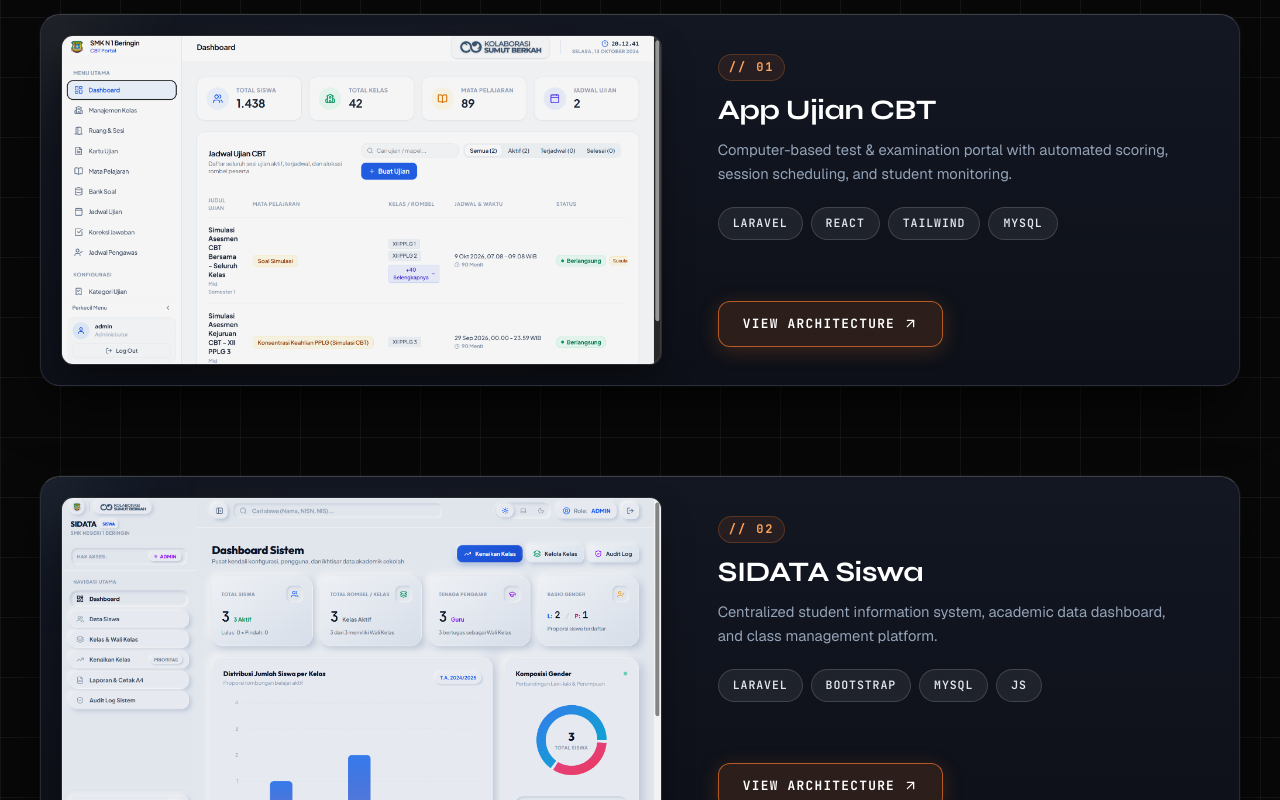
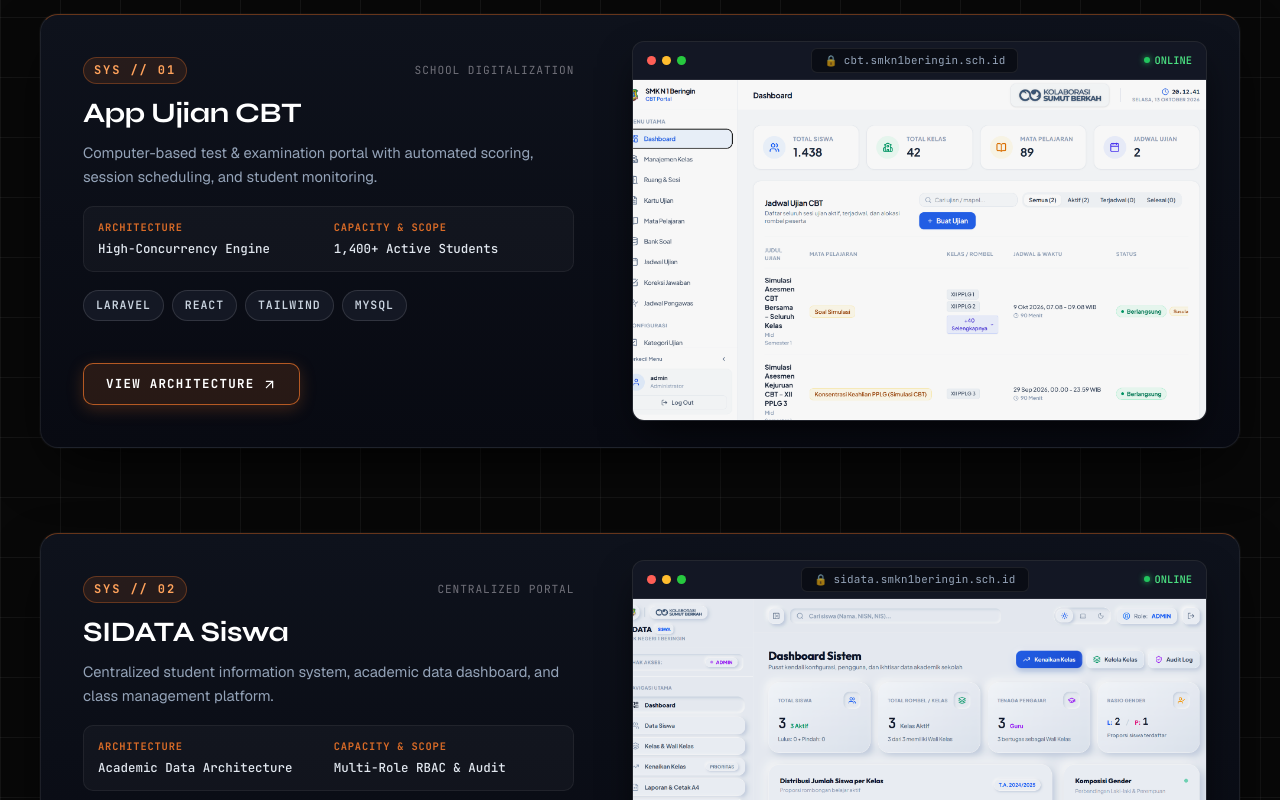
Before and after one commit to Sekiyyyyy/Portofolio, a React (Vite) app: page / in a window 1280 px wide. Shown: the part 2020-2820 px from the top of the page. Built offline with nearby package versions, Linux system fonts and the light colour scheme; no server answers.

Commit message:
perf(projects): workstation card theme with zero lag and dark browser bezel

```diff
--- a/src/components/ProjectsSection.tsx
+++ b/src/components/ProjectsSection.tsx
@@ -1,9 +1,8 @@
-import React, { useRef, useState, useEffect } from 'react';
+import React, { useRef, useEffect } from 'react';
 import gsap from 'gsap';
 import { ScrollTrigger } from 'gsap/ScrollTrigger';
 import { portfolioData } from '../data/portfolioData';
 import { ArrowUpRight } from 'lucide-react';
-import { GlowCard } from '@/components/ui/spotlight-card';
 
 gsap.registerPlugin(ScrollTrigger);
 
@@ -13,163 +12,72 @@ interface ProjectCardProps {
   total: number;
 }
 
-const GLOW_COLORS: ('orange' | 'blue' | 'purple')[] = ['orange', 'blue', 'purple'];
+const PROJECT_SPECS: Record<
+  string,
+  { domain: string; arch: string; metric: string; role: string }
+> = {
+  '01': {
+    domain: 'cbt.smkn1beringin.sch.id',
+    arch: 'High-Concurrency Engine',
+    metric: '1,400+ Active Students',
+    role: 'School Digitalization',
+  },
+  '02': {
+    domain: 'sidata.smkn1beringin.sch.id',
+    arch: 'Academic Data Architecture',
+    metric: 'Multi-Role RBAC & Audit',
+    role: 'Centralized Portal',
+  },
+  '03': {
+    domain: 'ejurnal.smkn1beringin.sch.id',
+    arch: 'Vocational Activity Ledger',
+    metric: 'Digital Proof Verification',
+    role: 'Classroom Workflow',
+  },
+};
 
 const ProjectCard: React.FC<ProjectCardProps> = ({ project, index, total }) => {
-  const cardRef = useRef<HTMLDivElement>(null);
-  const imageHolderRef = useRef<HTMLDivElement>(null);
-  const badgeRef = useRef<HTMLDivElement>(null);
-  const [isHovered, setIsHovered] = useState(false);
-  const currentGlow = GLOW_COLORS[index % GLOW_COLORS.length];
-
-  // Cached geometry and RAF to eliminate layout thrashing
-  const cardRectRef = useRef<{ left: number; top: number; width: number; height: number } | null>(null);
-  const imgRectRef = useRef<{ left: number; top: number } | null>(null);
-  const rafId = useRef<number | null>(null);
-
-  const handleMouseEnter = () => {
-    setIsHovered(true);
-    if (cardRef.current) {
-      cardRectRef.current = cardRef.current.getBoundingClientRect();
-    }
-    if (imageHolderRef.current) {
-      imgRectRef.current = imageHolderRef.current.getBoundingClientRect();
-    }
-  };
-
-  const handleMouseMove = (e: React.MouseEvent<HTMLDivElement>) => {
-    if (rafId.current !== null) return;
-    const clientX = e.clientX;
-    const clientY = e.clientY;
-
-    rafId.current = requestAnimationFrame(() => {
-      rafId.current = null;
-      const card = cardRef.current;
-      if (!card) return;
-
-      if (!cardRectRef.current) {
-        cardRectRef.current = card.getBoundingClientRect();
-      }
-      const rect = cardRectRef.current;
-      const x = clientX - rect.left;
-      const y = clientY - rect.top;
-
-      // Spotlight glow coordinates
-      card.style.setProperty('--mouse-x', `${x}px`);
-      card.style.setProperty('--mouse-y', `${y}px`);
-
-      // 3D Tilt calculation
-      const centerX = rect.width / 2;
-      const centerY = rect.height / 2;
-      const rotateX = ((y - centerY) / centerY) * -6;
-      const rotateY = ((x - centerX) / centerX) * 6;
-
-      if (imageHolderRef.current) {
-        imageHolderRef.current.style.transform = `perspective(1000px) rotateX(${rotateX}deg) rotateY(${rotateY}deg) scale3d(1.02, 1.02, 1.02)`;
-      }
-
-      // Floating cursor badge position
-      if (badgeRef.current) {
-        if (!imgRectRef.current && imageHolderRef.current) {
-          imgRectRef.current = imageHolderRef.current.getBoundingClientRect();
-        }
-        if (imgRectRef.current) {
-          const badgeX = clientX - imgRectRef.current.left;
-          const badgeY = clientY - imgRectRef.current.top;
-          badgeRef.current.style.transform = `translate3d(${badgeX}px, ${badgeY}px, 0) translate(-50%, -50%)`;
-        }
-      }
-    });
-  };
-
-  const handleMouseLeave = () => {
-    setIsHovered(false);
-    cardRectRef.current = null;
-    imgRectRef.current = null;
-    if (rafId.current !== null) {
-      cancelAnimationFrame(rafId.current);
-      rafId.current = null;
-    }
-
-    const card = cardRef.current;
-    if (card) {
-      card.style.removeProperty('--mouse-x');
-      card.style.removeProperty('--mouse-y');
-    }
-    if (imageHolderRef.current) {
-      imageHolderRef.current.style.transform =
-        'perspective(1000px) rotateX(0deg) rotateY(0deg) scale3d(1, 1, 1)';
-    }
+  const spec = PROJECT_SPECS[project.number] || {
+    domain: 'system.smkn1beringin.sch.id',
+    arch: 'Full Stack Architecture',
+    metric: 'Production System',
+    role: 'Web Application',
   };
 
   return (
     <div
       style={{
         position: 'sticky',
-        top: `${100 + index * 24}px`,
+        top: `${96 + index * 26}px`,
         zIndex: index + 1,
-        marginBottom: index === total - 1 ? '40px' : '90px',
-        transformOrigin: 'top center',
-        willChange: 'transform, opacity',
-        transform: 'translateZ(0)',
-        backfaceVisibility: 'hidden',
+        marginBottom: index === total - 1 ? '40px' : '85px',
       }}
       className={`project-stack-card card-index-${index}`}
     >
-      <GlowCard
-        customSize
-        glowColor={currentGlow}
-        className="project-card spotlight-card w-full"
-      >
-        <div
-          ref={cardRef}
-          onMouseMove={handleMouseMove}
-          onMouseEnter={handleMouseEnter}
-          onMouseLeave={handleMouseLeave}
-          style={{ width: '100%', position: 'relative' }}
-        >
-          <div className="project-grid relative z-[2]">
-            {/* Project Image with 3D Perspective Tilt, Ambient Light Diffusion & Magnetic Floating Cursor */}
-            <div className="tilt-card-wrapper">
-              <div
-                ref={imageHolderRef}
-                className="project-image-holder tilt-card-inner genjutsu-container"
-                style={{
-                  borderRadius: '12px',
-                  position: 'relative',
-                  cursor: 'none',
-                  willChange: 'transform',
-                  transform: 'translateZ(0)',
-                  backfaceVisibility: 'hidden',
-                }}
-              >
-                {/* Dashboard Image with calibrated contrast */}
-                <img
-                  src={project.image}
-                  alt={project.title}
-                  loading="lazy"
-                  className={isHovered ? 'genjutsu-chromatic' : ''}
-                />
+      <div className="project-card w-full">
+        <div className="project-grid">
+          {/* Left Column: Project Architectural Info */}
+          <div className="project-info-holder">
+            <div>
+              <div className="project-meta-row">
+                <span className="project-num">SYS // {project.number}</span>
+                <span className="project-role-badge">{spec.role}</span>
+              </div>
 
-                {/* Subtle Clean Inner Rim */}
-                <div className="absolute inset-0 pointer-events-none rounded-[12px] border border-white/10" />
+              <h3 className="project-title">{project.title}</h3>
+              <p className="project-subtitle">{project.subtitle}</p>
 
-                {/* Custom Magnetic Floating Cursor Badge */}
-                <div
-                  ref={badgeRef}
-                  className={`magnetic-cursor-badge ${isHovered ? 'badge-visible' : ''}`}
-                >
-                  <span>EXPLORE ↗</span>
+              {/* Architectural Technical Specs */}
+              <div className="arch-specs-grid">
+                <div className="arch-spec-item">
+                  <span className="spec-label">ARCHITECTURE</span>
+                  <span className="spec-value">{spec.arch}</span>
+                </div>
+                <div className="arch-spec-item">
+                  <span className="spec-label">CAPACITY & SCOPE</span>
+                  <span className="spec-value">{spec.metric}</span>
                 </div>
               </div>
-            </div>
-
-            {/* Project Info */}
-            <div className="project-info-holder">
-              <div>
-                <div className="project-num">// {project.number}</div>
-                <h3 className="project-title">{project.title}</h3>
-                <p className="project-subtitle">{project.subtitle}</p>
 
               {/* Tech Stack Pills */}
               <div className="tech-pills">
@@ -181,10 +89,10 @@ const ProjectCard: React.FC<ProjectCardProps> = ({ project, index, total }) => {
               </div>
             </div>
 
-              <div>
+            <div className="project-action-row">
               <a
                 href={project.link}
-                  className="magnetic-btn"
+                className="workstation-action-btn"
                 target="_blank"
                 rel="noreferrer"
               >
@@ -193,9 +101,41 @@ const ProjectCard: React.FC<ProjectCardProps> = ({ project, index, total }) => {
               </a>
             </div>
           </div>
+
+          {/* Right Column: Workstation Browser Mockup Frame (Frames the bright photo) */}
+          <div className="workstation-wrapper">
+            <div className="workstation-window">
+              {/* Window Header */}
+              <div className="workstation-header">
+                <div className="traffic-lights">
+                  <span className="dot dot-red" />
+                  <span className="dot dot-yellow" />
+                  <span className="dot dot-green" />
+                </div>
+                <div className="workstation-address-bar">
+                  <span className="lock-icon">🔒</span>
+                  <span className="address-text">{spec.domain}</span>
+                </div>
+                <div className="workstation-status">
+                  <span className="live-dot" />
+                  <span className="status-text">ONLINE</span>
                 </div>
               </div>
-      </GlowCard>
+
+              {/* Image Preview with calibrated brightness */}
+              <div className="workstation-screen">
+                <img
+                  src={project.image}
+                  alt={project.title}
+                  loading="lazy"
+                  className="workstation-img"
+                />
+                <div className="workstation-overlay" />
+              </div>
+            </div>
+          </div>
+        </div>
+      </div>
     </div>
   );
 };
@@ -240,27 +180,6 @@ export const ProjectsSection: React.FC = () => {
           },
         }
       );
-
-      const cards = gsap.utils.toArray<HTMLElement>('.project-stack-card');
-
-      // Card stacking scrub: Previous card recedes smoothly as next card stacks on top
-      cards.forEach((card, i) => {
-        if (i < cards.length - 1) {
-          const nextCard = cards[i + 1];
-          gsap.to(card, {
-            scale: 0.95,
-            opacity: 0.5,
-            ease: 'none',
-            force3D: true,
-            scrollTrigger: {
-              trigger: nextCard,
-              start: 'top 80%',
-              end: 'top 25%',
-              scrub: true,
-            },
-          });
-        }
-      });
     }, containerRef);
 
     return () => ctx.revert();
@@ -278,15 +197,29 @@ export const ProjectsSection: React.FC = () => {
         <div ref={headerRef} className="section-header-row mb-12">
           <div>
             <div className="overflow-hidden">
-              <span className="section-tag dark projects-reveal-tag inline-block">02 // SELECTED WORK</span>
+              <span className="section-tag dark projects-reveal-tag inline-block">
+                02 // SELECTED WORK
+              </span>
             </div>
             <h2 className="section-title overflow-hidden mt-2">
               <span className="inline-block projects-title-word">FEATURED</span>{' '}
-              <span className="inline-block projects-title-word" style={{ color: '#D96B27' }}>ARCHITECTURE</span>
+              <span
+                className="inline-block projects-title-word"
+                style={{ color: '#D96B27' }}
+              >
+                ARCHITECTURE
+              </span>
             </h2>
           </div>
           <div className="overflow-hidden">
-            <div className="projects-reveal-tag" style={{ fontFamily: 'var(--font-mono)', fontSize: '0.85rem', color: '#71717A' }}>
+            <div
+              className="projects-reveal-tag"
+              style={{
+                fontFamily: 'var(--font-mono)',
+                fontSize: '0.85rem',
+                color: '#71717A',
+              }}
+            >
               03 ARCHITECTURAL SYSTEMS
             </div>
           </div>
@@ -304,41 +237,6 @@ export const ProjectsSection: React.FC = () => {
           ))}
         </div>
       </div>
-
-      <style>{`
-        .genjutsu-container {
-          overflow: hidden;
-        }
-        .genjutsu-chromatic {
-          filter: brightness(0.97) contrast(1.03);
-          transition: filter 0.35s ease;
-        }
-        .magnetic-cursor-badge {
-          position: absolute;
-          top: 0;
-          left: 0;
-          pointer-events: none;
-          background: rgba(13, 17, 26, 0.92);
-          border: 1px solid rgba(255, 255, 255, 0.25);
-          box-shadow: 0 8px 24px rgba(0, 0, 0, 0.7), 0 0 16px rgba(217, 107, 39, 0.35);
-          color: #ffffff;
-          padding: 7px 14px;
-          border-radius: 9999px;
-          font-family: var(--font-mono);
-          font-size: 0.7rem;
-          font-weight: 700;
-          letter-spacing: 0.1em;
-          white-space: nowrap;
-          opacity: 0;
-          transform: scale(0.6);
-          transition: opacity 0.25s ease, transform 0.15s ease-out;
-          z-index: 30;
-        }
-        .badge-visible {
-          opacity: 1 !important;
-          transform: scale(1) translate(-50%, -50%);
-        }
-      `}</style>
     </section>
   );
 };
--- a/src/index.css
+++ b/src/index.css
@@ -459,108 +459,47 @@ body {
 
 .project-card {
   position: relative;
-  /* Solid Architectural Slate & Carbon: 100% opaque, perfectly fitting the dark theme, no glass blur */
-  background: linear-gradient(180deg, #131722 0%, #0D1018 100%) !important;
-  border: 1px solid rgba(255, 255, 255, 0.1) !important;
-  border-top: 1px solid rgba(255, 255, 255, 0.2) !important;
-  border-radius: 20px;
+  background: linear-gradient(180deg, #0E121C 0%, #080A12 100%) !important;
+  border: 1px solid rgba(255, 255, 255, 0.08) !important;
+  border-top: 1px solid rgba(217, 107, 39, 0.45) !important;
+  border-radius: 18px;
   overflow: hidden;
-  margin-bottom: 60px;
   box-shadow:
-    0 24px 60px -12px rgba(0, 0, 0, 0.85),
+    0 24px 60px -15px rgba(0, 0, 0, 0.9),
     0 0 1px 1px rgba(255, 255, 255, 0.04) !important;
-  will-change: transform;
-  transform: translateZ(0);
-  transition: border-color 0.35s ease, box-shadow 0.35s ease, transform 0.35s ease;
+  contain: layout paint;
+  transition: transform 0.3s cubic-bezier(0.16, 1, 0.3, 1),
+              border-color 0.3s ease,
+              box-shadow 0.3s ease;
 }
 
 .project-card:hover {
-  border-color: rgba(255, 255, 255, 0.22) !important;
-  border-top-color: rgba(255, 255, 255, 0.35) !important;
+  transform: translateY(-4px);
+  border-color: rgba(217, 107, 39, 0.35) !important;
+  border-top-color: rgba(217, 107, 39, 0.75) !important;
   box-shadow:
     0 32px 75px -15px rgba(0, 0, 0, 0.95),
-    0 0 35px rgba(217, 107, 39, 0.14) !important;
+    0 0 35px rgba(217, 107, 39, 0.16) !important;
 }
 
 .project-grid {
   display: grid;
   grid-template-columns: 1fr;
   align-items: center;
+  gap: 24px;
+  padding: 12px;
 }
 
 @media (min-width: 1024px) {
   .project-grid {
-    grid-template-columns: 1.15fr 1fr;
+    grid-template-columns: 1fr 1.12fr;
+    gap: 32px;
+    padding: 18px 24px;
   }
 }
 
-.tilt-card-wrapper {
-  padding: 20px;
-  position: relative;
-}
-
-/* Ambient diffuse backlight that bridges the bright photo into the dark card */
-.tilt-card-wrapper::before {
-  content: "";
-  position: absolute;
-  inset: 10px;
-  background: radial-gradient(
-    circle at 50% 50%,
-    rgba(255, 255, 255, 0.08) 0%,
-    rgba(56, 189, 248, 0.04) 35%,
-    rgba(217, 107, 39, 0.03) 60%,
-    transparent 80%
-  );
-  pointer-events: none;
-  border-radius: 18px;
-  opacity: 0.7;
-  transform: translateZ(0);
-  transition: opacity 0.4s ease;
-}
-
-.project-card:hover .tilt-card-wrapper::before {
-  opacity: 1;
-}
-
-.project-image-holder {
-  position: relative;
-  width: 100%;
-  aspect-ratio: 16 / 9;
-  height: auto;
-  max-height: 350px;
-  overflow: hidden;
-  background-color: #0B0E17;
-  border: 1px solid rgba(255, 255, 255, 0.12);
-  border-radius: 12px;
-  box-shadow:
-    0 16px 36px -10px rgba(0, 0, 0, 0.6),
-    inset 0 1px 0 rgba(255, 255, 255, 0.15);
-}
-
-@media (min-width: 1024px) {
-  .project-image-holder {
-    aspect-ratio: 16 / 9;
-    height: auto;
-    max-height: 330px;
-  }
-}
-
-.project-image-holder img {
-  width: 100%;
-  height: 100%;
-  object-fit: cover;
-  display: block;
-  transition: transform 0.7s cubic-bezier(0.16, 1, 0.3, 1), filter 0.5s ease;
-  filter: brightness(0.95) contrast(1.02);
-}
-
-.project-card:hover .project-image-holder img {
-  transform: scale(1.03);
-  filter: brightness(0.98) contrast(1.04);
-}
-
 .project-info-holder {
-  padding: 32px 28px;
+  padding: 16px 12px;
   display: flex;
   flex-direction: column;
   justify-content: space-between;
@@ -569,8 +508,15 @@ body {
 
 @media (min-width: 768px) {
   .project-info-holder {
-    padding: 38px 36px;
+    padding: 24px 18px;
   }
+}
+
+.project-meta-row {
+  display: flex;
+  align-items: center;
+  justify-content: space-between;
+  margin-bottom: 12px;
 }
 
 .project-num {
@@ -584,10 +530,17 @@ body {
   gap: 6px;
   padding: 3px 10px;
   border-radius: 9999px;
-  background: rgba(217, 107, 39, 0.1);
-  border: 1px solid rgba(217, 107, 39, 0.28);
-  margin-bottom: 12px;
+  background: rgba(217, 107, 39, 0.12);
+  border: 1px solid rgba(217, 107, 39, 0.35);
   width: fit-content;
+}
+
+.project-role-badge {
+  font-family: var(--font-mono);
+  font-size: 0.7rem;
+  color: #71717A;
+  letter-spacing: 0.08em;
+  text-transform: uppercase;
 }
 
 .project-title {
@@ -604,64 +557,232 @@ body {
   font-family: var(--font-body);
   font-size: 0.92rem;
   color: #94A3B8;
-  margin-bottom: 22px;
-  max-width: 460px;
+  margin-bottom: 18px;
+  max-width: 520px;
   line-height: 1.6;
+}
+
+/* Architecture Specs Grid */
+.arch-specs-grid {
+  display: grid;
+  grid-template-columns: 1fr;
+  gap: 10px;
+  margin-bottom: 18px;
+  padding: 12px 14px;
+  background: rgba(255, 255, 255, 0.03);
+  border: 1px solid rgba(255, 255, 255, 0.06);
+  border-radius: 10px;
+}
+
+@media (min-width: 640px) {
+  .arch-specs-grid {
+    grid-template-columns: 1fr 1fr;
+  }
+}
+
+.arch-spec-item {
+  display: flex;
+  flex-direction: column;
+  gap: 3px;
+}
+
+.spec-label {
+  font-family: var(--font-mono);
+  font-size: 0.65rem;
+  color: #D96B27;
+  letter-spacing: 0.08em;
+  font-weight: 700;
+}
+
+.spec-value {
+  font-family: var(--font-mono);
+  font-size: 0.78rem;
+  color: #E2E8F0;
+  font-weight: 500;
 }
 
 .tech-pills {
   display: flex;
   flex-wrap: wrap;
   gap: 8px;
-  margin-bottom: 30px;
+  margin-bottom: 24px;
 }
 
 .tech-pill {
   font-family: var(--font-mono);
   font-size: 0.72rem;
   letter-spacing: 0.08em;
-  padding: 6px 14px;
+  padding: 5px 12px;
   border-radius: 9999px;
-  background: rgba(255, 255, 255, 0.07);
-  border: 1px solid rgba(255, 255, 255, 0.15);
-  color: #E2E8F0;
+  background: #141824;
+  border: 1px solid rgba(255, 255, 255, 0.12);
+  color: #CBD5E1;
   font-weight: 600;
-  backdrop-filter: blur(8px);
   transition: all 0.2s ease;
 }
 
 .tech-pill:hover {
-  background: rgba(255, 255, 255, 0.14);
-  border-color: rgba(255, 255, 255, 0.3);
+  background: rgba(217, 107, 39, 0.15);
+  border-color: rgba(217, 107, 39, 0.4);
   color: #FFFFFF;
 }
 
-.magnetic-btn {
+.workstation-action-btn {
   display: inline-flex;
   align-items: center;
   gap: 8px;
-  padding: 12px 24px;
-  border-radius: 12px;
+  padding: 10px 22px;
+  border-radius: 10px;
   background: rgba(217, 107, 39, 0.15);
   border: 1.5px solid rgba(217, 107, 39, 0.8);
   color: #FFFFFF;
   font-family: var(--font-mono);
-  font-size: 0.8rem;
+  font-size: 0.78rem;
   font-weight: 700;
   letter-spacing: 0.1em;
   text-decoration: none;
-  box-shadow: 0 4px 20px rgba(217, 107, 39, 0.25);
-  backdrop-filter: blur(8px);
-  -webkit-backdrop-filter: blur(8px);
+  box-shadow: 0 4px 16px rgba(217, 107, 39, 0.25);
   transition: all 0.25s cubic-bezier(0.16, 1, 0.3, 1);
 }
 
-.magnetic-btn:hover {
+.workstation-action-btn:hover {
   background: #D96B27;
   border-color: #D96B27;
   color: #FFFFFF;
   transform: translateY(-2px);
-  box-shadow: 0 8px 30px rgba(217, 107, 39, 0.45);
+  box-shadow: 0 8px 24px rgba(217, 107, 39, 0.45);
+}
+
+/* ==========================================================================
+   WORKSTATION BROWSER MOCKUP FRAME (Dark Bezel for Light UI Images)
+   ========================================================================== */
+.workstation-wrapper {
+  padding: 8px;
+  width: 100%;
+}
+
+.workstation-window {
+  width: 100%;
+  background: #0B0E17;
+  border-radius: 12px;
+  overflow: hidden;
+  border: 1px solid rgba(255, 255, 255, 0.1);
+  box-shadow:
+    0 16px 40px -10px rgba(0, 0, 0, 0.8),
+    inset 0 1px 0 rgba(255, 255, 255, 0.12);
+  transition: border-color 0.3s ease, box-shadow 0.3s ease;
+}
+
+.project-card:hover .workstation-window {
+  border-color: rgba(217, 107, 39, 0.35);
+  box-shadow:
+    0 24px 50px -10px rgba(0, 0, 0, 0.9),
+    0 0 25px rgba(217, 107, 39, 0.12);
+}
+
+.workstation-header {
+  height: 38px;
+  background: #131724;
+  border-bottom: 1px solid rgba(255, 255, 255, 0.08);
+  display: flex;
+  align-items: center;
+  justify-content: space-between;
+  padding: 0 14px;
+}
+
+.traffic-lights {
+  display: flex;
+  align-items: center;
+  gap: 6px;
+}
+
+.traffic-lights .dot {
+  width: 9px;
+  height: 9px;
+  border-radius: 50%;
+  display: inline-block;
+}
+
+.traffic-lights .dot-red {
+  background: #FF5F56;
+}
+
+.traffic-lights .dot-yellow {
+  background: #FFBD2E;
+}
+
+.traffic-lights .dot-green {
+  background: #27C93F;
+}
+
+.workstation-address-bar {
+  display: flex;
+  align-items: center;
+  gap: 6px;
+  background: rgba(8, 10, 16, 0.7);
+  border: 1px solid rgba(255, 255, 255, 0.08);
+  padding: 3px 12px;
+  border-radius: 6px;
+  font-family: var(--font-mono);
+  font-size: 0.68rem;
+  color: #94A3B8;
+  letter-spacing: 0.02em;
+  max-width: 260px;
+  overflow: hidden;
+  text-overflow: ellipsis;
+  white-space: nowrap;
+}
+
+.workstation-address-bar .lock-icon {
+  font-size: 0.65rem;
+  opacity: 0.7;
+}
+
+.workstation-status {
+  display: flex;
+  align-items: center;
+  gap: 5px;
+  font-family: var(--font-mono);
+  font-size: 0.65rem;
+  color: #4ADE80;
+  font-weight: 600;
+}
+
+.workstation-status .live-dot {
+  width: 6px;
+  height: 6px;
+  border-radius: 50%;
+  background: #22C55E;
+  box-shadow: 0 0 6px #22C55E;
+}
+
+.workstation-screen {
+  position: relative;
+  width: 100%;
+  aspect-ratio: 16 / 9.5;
+  overflow: hidden;
+  background: #080A10;
+}
+
+.workstation-img {
+  width: 100%;
+  height: 100%;
+  object-fit: cover;
+  display: block;
+  filter: brightness(0.96) contrast(1.02);
+  transition: transform 0.5s cubic-bezier(0.16, 1, 0.3, 1), filter 0.3s ease;
+}
+
+.project-card:hover .workstation-img {
+  transform: scale(1.02);
+  filter: brightness(0.99) contrast(1.03);
+}
+
+.workstation-overlay {
+  position: absolute;
+  inset: 0;
+  pointer-events: none;
+  box-shadow: inset 0 0 0 1px rgba(255, 255, 255, 0.06);
 }
 
 /* ==========================================================================
```
Lines whose indentation alone changed are shown as unchanged.
